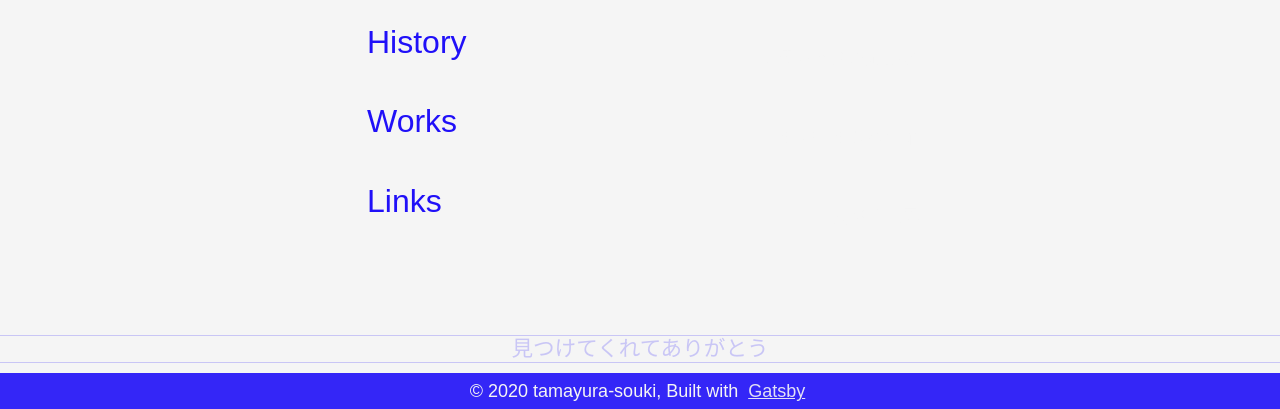
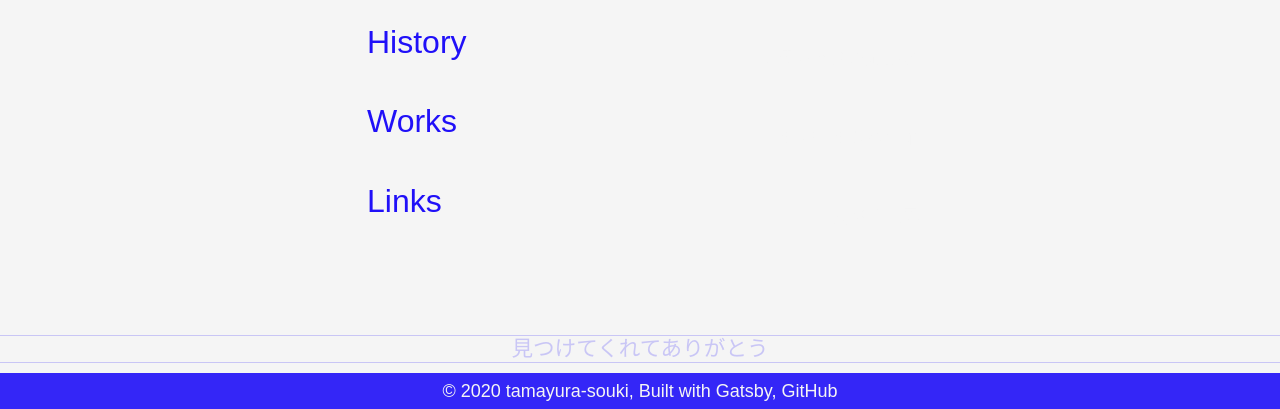
Before and after one commit to tamayura-souki/tamayura-web, a Gatsby site in the folder site/: page / in a window 1280 px wide. Shown: the part 693-1102 px from the top of the page. Built offline with nearby package versions, Linux system fonts and the light colour scheme; Gatsby itself is replaced by a stand-in of ours.

Commit message:
footer 修正とリンク追加

```diff
--- a/site/src/components/footer/footer.css
+++ b/site/src/components/footer/footer.css
@@ -1,7 +1,16 @@
-#copyright,
-#copyright a {
+#copyright {
   padding: 5px;
   opacity: 0.9;
   color: whitesmoke;
   background: #2010f8;
 }
+
+#copyright a {
+  color: whitesmoke;
+  text-decoration: none;
+}
+
+#copyright a:hover {
+  color:rgb(255,41,30);
+  outline: solid 1px;
+}
--- a/site/src/components/footer/footer.js
+++ b/site/src/components/footer/footer.js
@@ -12,9 +12,12 @@ const Footer = ({poem}) => {
       </div>
 
       <div id = "copyright">
-        © {new Date().getFullYear()} tamayura-souki, Built with
+        © {new Date().getFullYear()} {` `}
+        <a href="https://twitter.com/tamayurasouki">tamayura-souki</a>, Built with
         {` `}
-        <a href="https://www.gatsbyjs.org">Gatsby</a>
+        <a href="https://www.gatsbyjs.org">Gatsby</a>,
+        {` `}
+        <a href="https://github.com/tamayura-souki/tamayura-web">GitHub</a>
       </div>
     </footer>
   )
```
